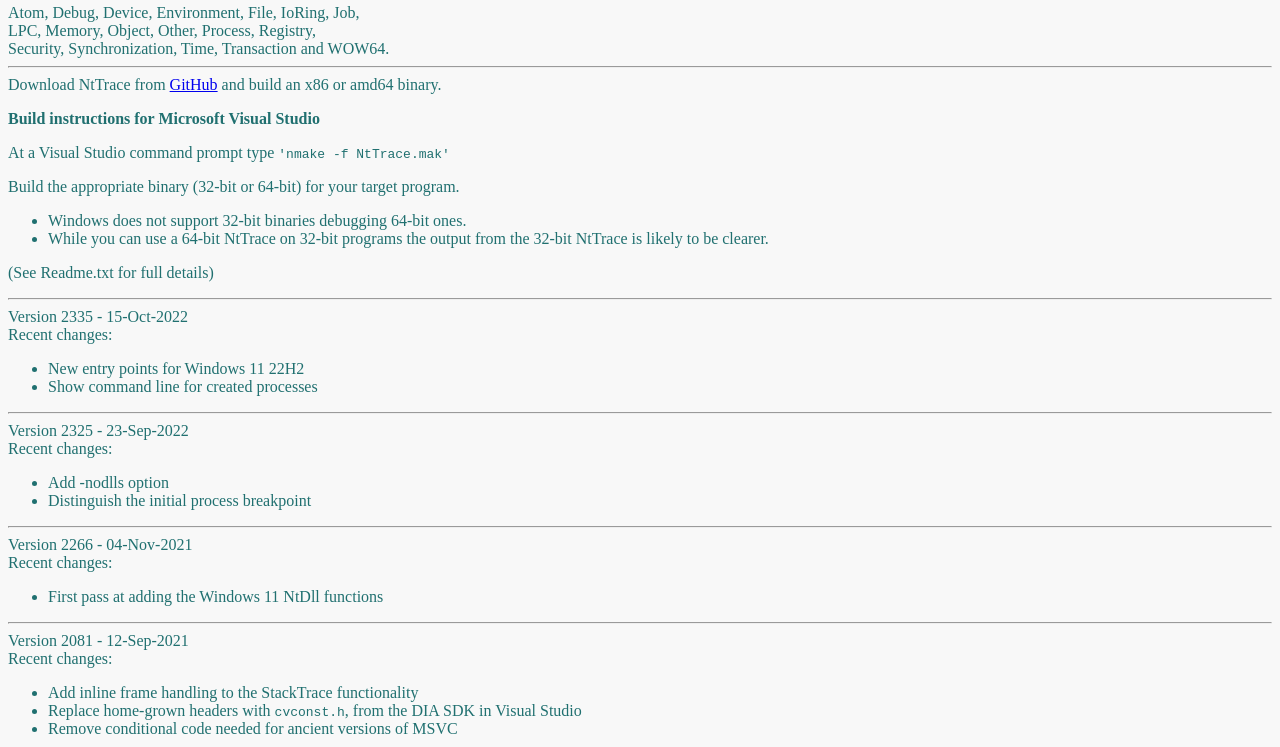
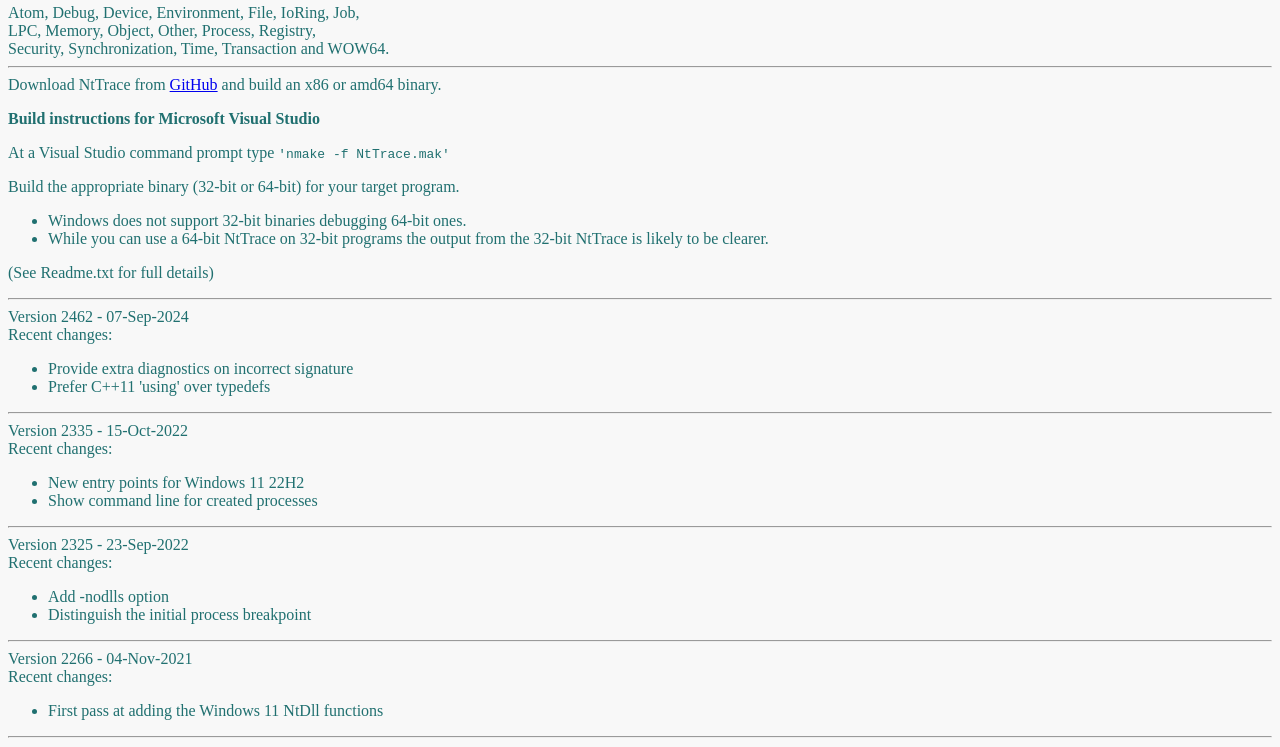
Before and after one commit to rogerorr/NtTrace, a plain HTML site: page index.html in a window 1280 px wide. Shown: the part 1071-1818 px from the top of the page. Drawn offline with Linux system fonts and the light colour scheme.

Commit message:
Minor update

```diff
--- a/index.html
+++ b/index.html
@@ -93,6 +93,14 @@ Build the appropriate binary (32-bit or 64-bit) for your target program.
 <p>
 (See Readme.txt for full details)
 <p>
+
+<hr>
+Version 2462 - 07-Sep-2024<br>
+Recent changes:
+<ul>
+<li>Provide extra diagnostics on incorrect signature
+<li>Prefer C++11 'using' over typedefs
+</ul>
 
 <hr>
 Version 2335 - 15-Oct-2022<br>
```
